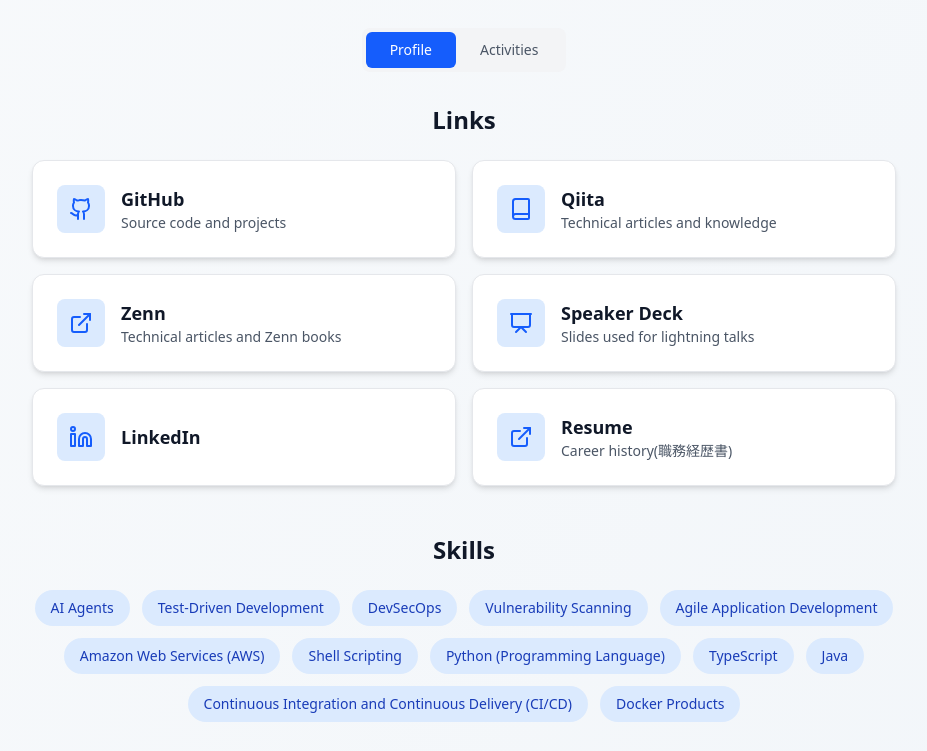
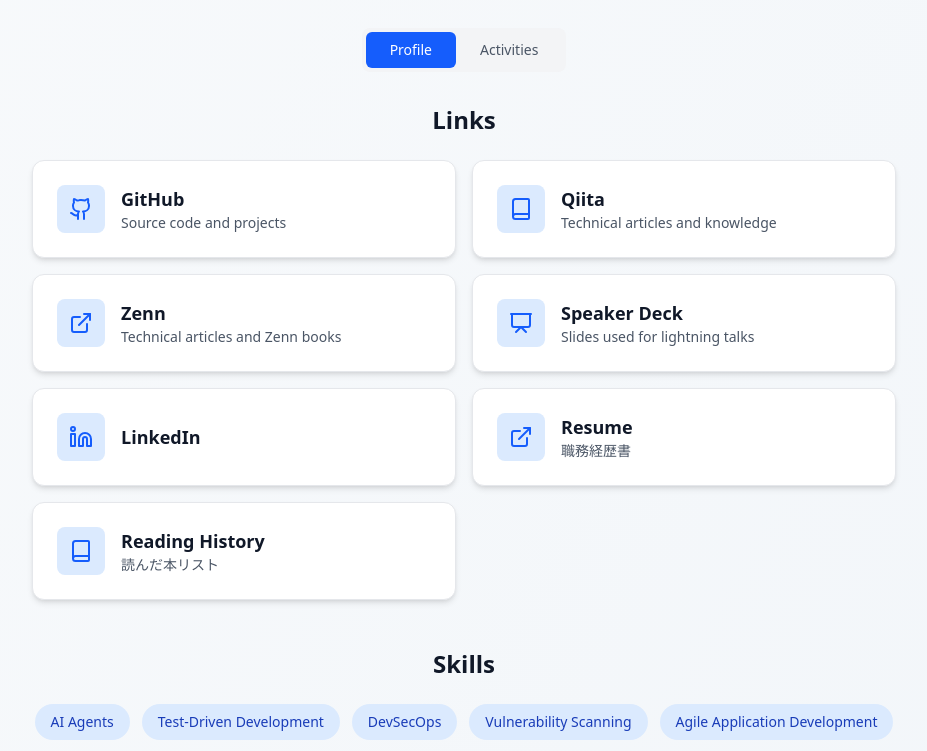
Before and after one commit to RyosukeDTomita/MyActivity, a Next.js app: page /MyActivity/ in a window 1280 px wide. Shown: the part 422-1173 px from the top of the page, without its empty margins (176-1103 px from the left). Built offline with nearby package versions, Linux system fonts and the light colour scheme.

Commit message:
feat: add reading list

```diff
--- a/src/data/profileData.ts
+++ b/src/data/profileData.ts
@@ -32,6 +32,11 @@
       name: "Resume",
       url: "https://gist.github.com/RyosukeDTomita/c81a075afb87453885b0910272448ab9",
       icon: ExternalLink
+    },
+    {
+      name: "Reading History",
+      url: "https://gist.github.com/RyosukeDTomita/63e4dab0b6dcec4b3ba13db9ea435551",
+      icon: Book
     }
   ],
   skills: [
--- a/src/translations/translations.ts
+++ b/src/translations/translations.ts
@@ -32,6 +32,10 @@
           {
             name: "Resume",
             description: "Career history(職務経歴書)"
+          },
+          {
+            name: "Reading History",
+            description: "List of books I have read"
           }
         ]
       },
@@ -107,7 +111,11 @@
           },
           {
             name: "Resume",
-            description: "Career history(職務経歴書)"
+            description: "職務経歴書"
+          },
+          {
+            name: "Reading History",
+            description: "読んだ本リスト"
           }
         ]
       },
```
